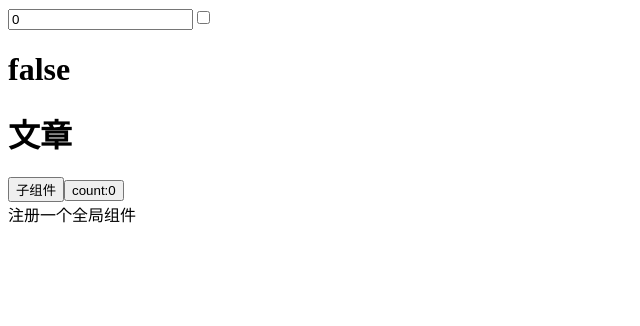
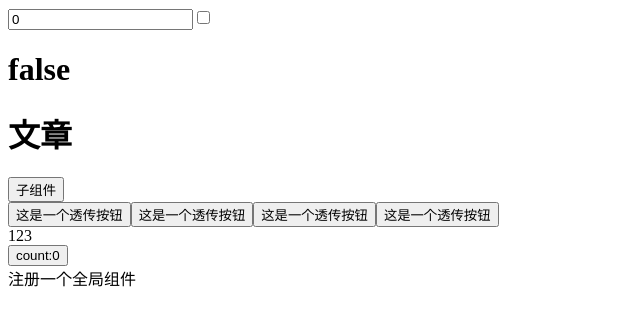
Before and after one commit to maguibing/vite-vue3-app, a Vue app: page / in a window 1280 px wide. Shown: the top 326 px of the page, without its empty margins (0-640 px from the left). Built offline with nearby package versions, Linux system fonts and the light colour scheme.

Commit message:
attrs 透传

```diff
--- a/package.json
+++ b/package.json
@@ -3,7 +3,7 @@
   "private": true,
   "version": "0.0.0",
   "scripts": {
-    "serve": "vite",
+    "dev": "vite",
     "build": "vite build",
     "preview": "vite preview"
   },
--- /dev/null
+++ b/src/components/Attrs.vue
@@ -0,0 +1,10 @@
+<template>
+<!-- 当一个子组件没有显示接收 （emits props）时，值会自动添加到根元素的class 上 -->
+  <div class="container">
+    <button>这是一个透传按钮</button>
+    <button>这是一个透传按钮</button>
+    <button>这是一个透传按钮</button>
+    <button>这是一个透传按钮</button>
+  <div>123</div>
+  </div>
+</template>
--- a/src/components/HelloWorld.vue
+++ b/src/components/HelloWorld.vue
@@ -3,7 +3,7 @@
     <input type="text" v-model='count' name="" id="">
     <input type="checkbox" v-model="toggle" true-value="yes" false-value="no" />
     <h1>{{toggle+''}}</h1>
-    <son ref="son" :goal="goal" @enlarge-text="count++"></son>
+    <son ref="son" :goal="goal" @enlargeText="count++"></son>
     <button @click="(e) => increment('string',e)" :class="classComputed">count:{{count}}</button>
     <global-components></global-components>
   </div>
--- a/src/components/Son.vue
+++ b/src/components/Son.vue
@@ -1,8 +1,13 @@
 <template>
   <h1>{{title}}</h1>
   <button @click="click">子组件</button>
+  <attrs-button class="class"></attrs-button>
 </template>
+<script>
+export default { name:"Son"}
+</script>
 <script setup>
+import AttrsButton from './Attrs.vue'
 import { ref, reactive } from 'vue'
 const title = ref("文章")
 const list = reactive({
@@ -17,10 +22,19 @@ const props = defineProps({
 
 console.log(props.goal)
 
-const emits = defineEmits(['enlarge-text'])
+const emits = defineEmits({
+    // emits 选项还支持对象语法，它允许我们对触发事件的参数进行验证
+    enlargeText (v) {
+        if (v === 'content') {
+            return true
+        } else {
+            return false
+        }
+    }
+})
 
 const click = () => {
-  emits("enlarge-text", 'content')
+  emits("enlargeText", 'content')
 }
 
 // 向外暴露的数据
```
